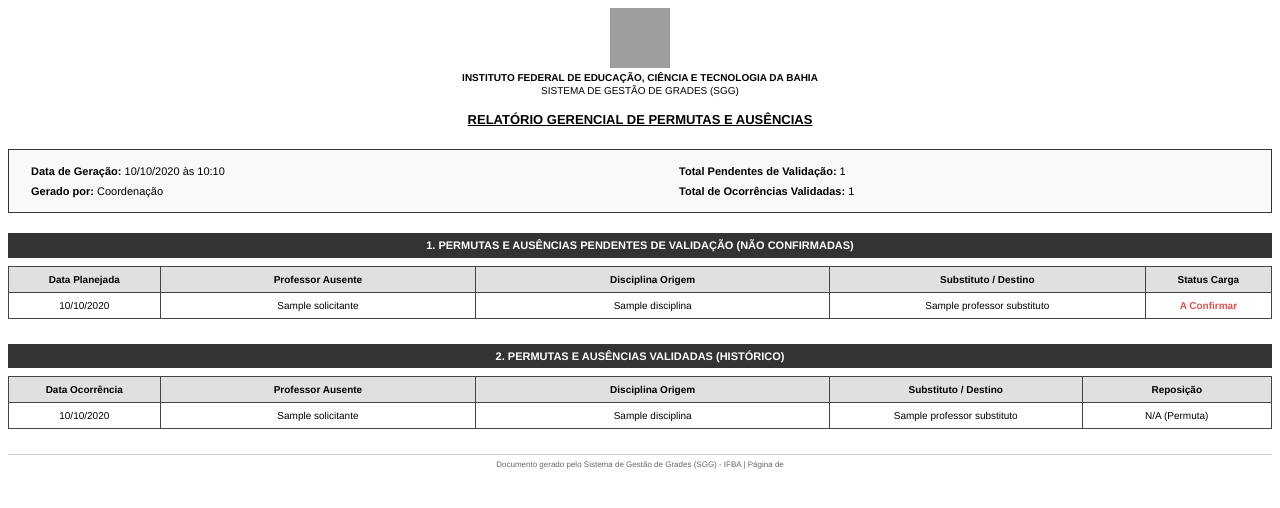
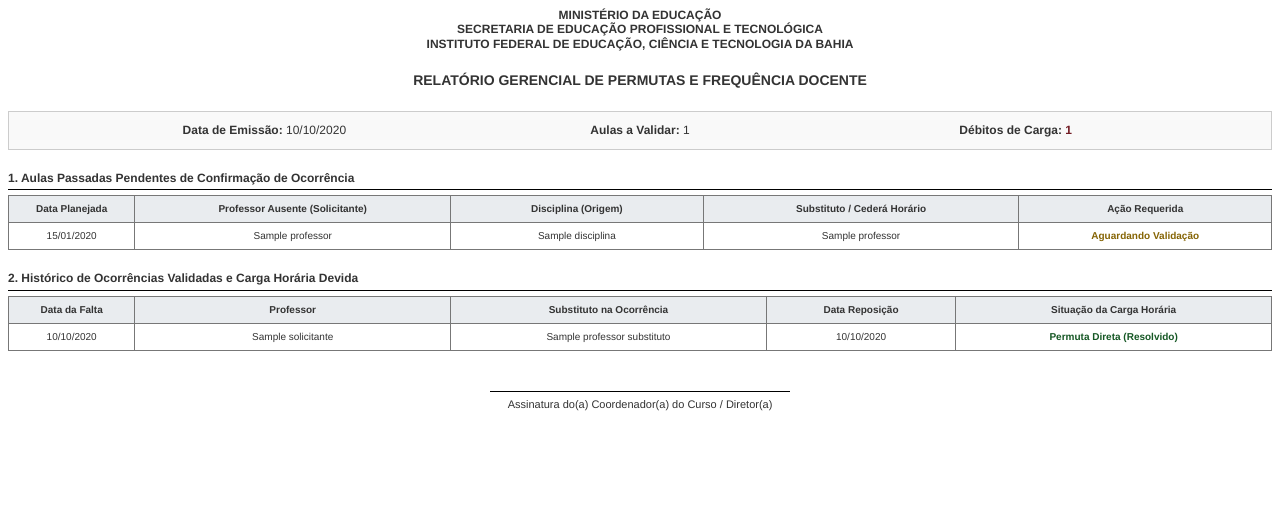
Before and after one commit to jsambarreto/sgg-ifba, a Django app: template gestao/templates/gestao/pdf_relatorio_gerencial.html in a window 1280 px wide. Shown: the top 508 px of the page. Run offline with Django 5.2, Linux system fonts and the light colour scheme; tables that the repository leaves empty hold one stand-in row (values such as "Sample post"); the template is opened without the code that fills it: values that come from a table or form of the project are taken from there, most other values are stand-ins (such as "Sample title", 1, 10 or a date in 2020); grey boxes are pictures that could not be loaded.

Commit message:
feat: update PDF template for gerencial report with improved layout and new sections

```diff
--- a/gestao/templates/gestao/pdf_relatorio_gerencial.html
+++ b/gestao/templates/gestao/pdf_relatorio_gerencial.html
@@ -3,172 +3,153 @@
 <head>
     <meta charset="UTF-8">
     <style>
-        @page {
-            size: a4 portrait;
-            margin: 1.5cm 1.5cm 2.5cm 1.5cm;
-            @frame footer {
-                -pdf-frame-content: footerContent;
-                bottom: 1cm;
-                margin-left: 1.5cm;
-                margin-right: 1.5cm;
-                height: 1cm;
-            }
-        }
-        body { font-family: Helvetica, Arial, sans-serif; font-size: 10px; line-height: 1.3; }
+        @page { size: a4 landscape; margin: 1.5cm; }
+        body { font-family: Helvetica, Arial, sans-serif; font-size: 11px; line-height: 1.4; color: #333; }
 
-        .header { text-align: center; margin-bottom: 15px; }
-        .titulo { font-weight: bold; font-size: 13px; text-decoration: underline; margin-bottom: 20px; }
+        .cabecalho-mec { text-align: center; font-weight: bold; margin-bottom: 20px; line-height: 1.2; font-size: 12px; }
+        .titulo { text-align: center; font-weight: bold; font-size: 14px; margin-bottom: 20px; text-transform: uppercase; }
 
-        .resumo-box {
-            border: 1px solid #333;
-            background-color: #f9f9f9;
-            padding: 10px;
-            margin-bottom: 20px;
-            width: 100%;
-        }
-        .resumo-box td { border: none; padding: 2px 10px; font-size: 11px; text-align: left; }
+        .resumo-box { border: 1px solid #ccc; padding: 10px; margin-bottom: 20px; background-color: #f9f9f9; text-align: center; }
+        .resumo-item { display: inline-block; width: 30%; font-size: 12px; }
 
-        table.dados { width: 100%; border-collapse: collapse; margin-bottom: 25px; }
-        table.dados th, table.dados td { border: 1px solid #444; padding: 6px; text-align: center; }
-        table.dados th { background-color: #e0e0e0; font-weight: bold; font-size: 10px; }
+        .secao-titulo { font-weight: bold; font-size: 12px; margin-top: 20px; margin-bottom: 5px; border-bottom: 1px solid #000; padding-bottom: 3px; }
 
-        .secao-titulo {
-            font-weight: bold;
-            font-size: 11px;
-            margin-bottom: 8px;
-            background-color: #333;
-            color: #fff;
-            padding: 5px;
-            text-align: center;
-        }
+        table { width: 100%; border-collapse: collapse; margin-bottom: 20px; }
+        th, td { border: 1px solid #777; padding: 6px; text-align: center; font-size: 10px; }
+        th { background-color: #e9ecef; font-weight: bold; }
 
-        .badge-pendente { color: #d9534f; font-weight: bold; }
-        .badge-ok { color: #5cb85c; font-weight: bold; }
+        .status-pendente { color: #856404; font-weight: bold; }
+        .status-ok { color: #155724; font-weight: bold; }
+        .status-devendo { color: #721c24; font-weight: bold; }
+
+        .assinatura-box { margin-top: 40px; text-align: center; }
+        .linha-assinatura { border-top: 1px solid #000; width: 300px; margin: 0 auto; margin-top: 40px; margin-bottom: 5px; }
     </style>
 </head>
 <body>
 
-    <div class="header">
-        <img src="https://encrypted-tbn0.gstatic.com/images?q=tbn:ANd9GcQdenroWtf5zSBMFqXZclW2eeoksxpfdh6A6g&s" width="60" height="60"><br>
-        <strong>INSTITUTO FEDERAL DE EDUCAÇÃO, CIÊNCIA E TECNOLOGIA DA BAHIA</strong><br>
-        SISTEMA DE GESTÃO DE GRADES (SGG)
+    <div class="cabecalho-mec">
+        MINISTÉRIO DA EDUCAÇÃO<br>
+        SECRETARIA DE EDUCAÇÃO PROFISSIONAL E TECNOLÓGICA<br>
+        INSTITUTO FEDERAL DE EDUCAÇÃO, CIÊNCIA E TECNOLOGIA DA BAHIA
     </div>
 
-    <div class="header titulo">
-        RELATÓRIO GERENCIAL DE PERMUTAS E AUSÊNCIAS
+    <div class="titulo">Relatório Gerencial de Permutas e Frequência Docente</div>
+
+    <div class="resumo-box">
+        <div class="resumo-item"><strong>Data de Emissão:</strong> {{ hoje|date:"d/m/Y" }}</div>
+        <div class="resumo-item"><strong>Aulas a Validar:</strong> {{ pendentes_validacao|length }}</div>
+        <div class="resumo-item"><strong>Débitos de Carga:</strong> <span class="status-devendo">{{ carga_devida|length }}</span></div>
     </div>
 
-    <table class="resumo-box">
-        <tr>
-            <td><strong>Data de Geração:</strong> {{ data_geracao|date:"d/m/Y \à\s H:i" }}</td>
-            <td><strong>Total Pendentes de Validação:</strong> {{ total_pendentes }}</td>
-        </tr>
-        <tr>
-            <td><strong>Gerado por:</strong> {{ request.user.professor.nome_completo|default:"Coordenação" }}</td>
-            <td><strong>Total de Ocorrências Validadas:</strong> {{ total_validadas }}</td>
-        </tr>
-    </table>
-
-    <!-- SESSÃO 1: PENDENTES -->
-    <div class="secao-titulo">1. PERMUTAS E AUSÊNCIAS PENDENTES DE VALIDAÇÃO (NÃO CONFIRMADAS)</div>
-    <table class="dados">
+    <!-- SEÇÃO 1: PENDENTES DE VALIDAÇÃO (Aulas que já passaram da data mas não tiveram check) -->
+    <div class="secao-titulo">1. Aulas Passadas Pendentes de Confirmação de Ocorrência</div>
+    <table>
         <thead>
             <tr>
-                <th width="12%">Data Planejada</th>
-                <th width="25%">Professor Ausente</th>
-                <th width="28%">Disciplina Origem</th>
-                <th width="25%">Substituto / Destino</th>
-                <th width="10%">Status Carga</th>
+                <th style="width: 10%;">Data Planejada</th>
+                <th style="width: 25%;">Professor Ausente (Solicitante)</th>
+                <th style="width: 20%;">Disciplina (Origem)</th>
+                <th style="width: 25%;">Substituto / Cederá Horário</th>
+                <th style="width: 20%;">Ação Requerida</th>
             </tr>
         </thead>
         <tbody>
-            {% for sol in pendentes %}
+            {% for sol in pendentes_validacao %}
             <tr>
-                <td>{{ sol.data_aplicacao|date:"d/m/Y"|default:"-" }}</td>
-                <td>{{ sol.solicitante.nome_completo|default:"-" }}</td>
+                <td>{{ sol.data_aplicacao|date:"d/m/Y"|default:"&nbsp;" }}</td>
+                <td>{{ sol.solicitante.nome_completo|default:"&nbsp;" }}</td>
                 <td>
                     {% if sol.aula_origem and sol.aula_origem.disciplina %}
                         {{ sol.aula_origem.disciplina.nome }}
                     {% else %}
-                        -
+                        &nbsp;
                     {% endif %}
                 </td>
                 <td>
                     {% if sol.tipo == 'P' and sol.aula_destino %}
-                        {{ sol.aula_destino.nomes_professores }}
+                        {% for prof in sol.aula_destino.professores.all %}
+                            {{ prof.nome_completo }}{% if not forloop.last %} / {% endif %}
+                        {% empty %}
+                            &nbsp;
+                        {% endfor %}
                     {% elif sol.tipo != 'P' and sol.professor_substituto %}
                         {{ sol.professor_substituto.nome_completo }}
                     {% else %}
-                        Sem substituto
+                        &nbsp;
                     {% endif %}
                 </td>
-                <td>
-                    <span class="badge-pendente">A Confirmar</span>
-                </td>
+                <td class="status-pendente">Aguardando Validação</td>
             </tr>
             {% empty %}
             <tr>
-                <td colspan="5">Nenhuma solicitação pendente de validação no momento.</td>
+                <td colspan="5">Nenhuma aula pendente de validação de ocorrência.</td>
             </tr>
             {% endfor %}
         </tbody>
     </table>
 
-    <!-- SESSÃO 2: VALIDADAS (HISTÓRICO) -->
-    <div class="secao-titulo" style="page-break-before: auto;">2. PERMUTAS E AUSÊNCIAS VALIDADAS (HISTÓRICO)</div>
-    <table class="dados">
+    <!-- SEÇÃO 2: HISTÓRICO E VALIDADAS (Aulas que já tiveram o check de aplicação) -->
+    <div class="secao-titulo">2. Histórico de Ocorrências Validadas e Carga Horária Devida</div>
+    <table>
         <thead>
             <tr>
-                <th width="12%">Data Ocorrência</th>
-                <th width="25%">Professor Ausente</th>
-                <th width="28%">Disciplina Origem</th>
-                <th width="20%">Substituto / Destino</th>
-                <th width="15%">Reposição</th>
+                <th style="width: 10%;">Data da Falta</th>
+                <th style="width: 25%;">Professor</th>
+                <th style="width: 25%;">Substituto na Ocorrência</th>
+                <th style="width: 15%;">Data Reposição</th>
+                <th style="width: 25%;">Situação da Carga Horária</th>
             </tr>
         </thead>
         <tbody>
-            {% for sol in validadas %}
+            {% for sol in historico_validadas %}
             <tr>
-                <td>{{ sol.data_aplicacao|date:"d/m/Y"|default:"-" }}</td>
-                <td>{{ sol.solicitante.nome_completo|default:"-" }}</td>
+                <td>{{ sol.data_aplicacao|date:"d/m/Y"|default:"&nbsp;" }}</td>
+                <td>{{ sol.solicitante.nome_completo|default:"&nbsp;" }}</td>
                 <td>
-                    {% if sol.aula_origem and sol.aula_origem.disciplina %}
-                        {{ sol.aula_origem.disciplina.nome }}
+                    {% if sol.tipo == 'P' and sol.aula_destino %}
+                        {% for prof in sol.aula_destino.professores.all %}
+                            {{ prof.nome_completo }}{% if not forloop.last %} / {% endif %}
+                        {% empty %}
+                            &nbsp;
+                        {% endfor %}
+                    {% elif sol.tipo != 'P' and sol.professor_substituto %}
+                        {{ sol.professor_substituto.nome_completo }}
                     {% else %}
-                        -
+                        &nbsp;
                     {% endif %}
                 </td>
                 <td>
-                    {% if sol.tipo == 'P' and sol.aula_destino %}
-                        {{ sol.aula_destino.nomes_professores }}
-                    {% elif sol.tipo != 'P' and sol.professor_substituto %}
-                        {{ sol.professor_substituto.nome_completo }}
+                    {% if sol.data_devolucao %}
+                        {{ sol.data_devolucao|date:"d/m/Y" }}
                     {% else %}
-                        Sem substituto
+                        N/A
                     {% endif %}
                 </td>
                 <td>
                     {% if sol.devolucao_pendente %}
                         {% if sol.devolucao_realizada %}
-                            <span class="badge-ok">Concluída<br>({{ sol.data_devolucao|date:"d/m/Y" }})</span>
+                            <span class="status-ok">Reposição Concluída</span>
                         {% else %}
-                            <span class="badge-pendente">Devendo Carga</span>
+                            <span class="status-devendo">Devendo Carga Horária</span>
                         {% endif %}
                     {% else %}
-                        <span>N/A (Permuta)</span>
+                        <span class="status-ok">Permuta Direta (Resolvido)</span>
                     {% endif %}
                 </td>
             </tr>
             {% empty %}
             <tr>
-                <td colspan="5">Nenhum registro validado até o momento.</td>
+                <td colspan="5">Nenhum histórico validado até o momento.</td>
             </tr>
             {% endfor %}
         </tbody>
     </table>
 
-    <div id="footerContent" style="text-align: center; font-size: 8px; color: #666; border-top: 1px solid #ccc; padding-top: 5px;">
-        Documento gerado pelo Sistema de Gestão de Grades (SGG) - IFBA | Página <pdf:pagenumber> de <pdf:pagecount>
+    <div class="assinatura-box">
+        <div class="linha-assinatura"></div>
+        Assinatura do(a) Coordenador(a) do Curso / Diretor(a)
     </div>
+
 </body>
 </html>
```
